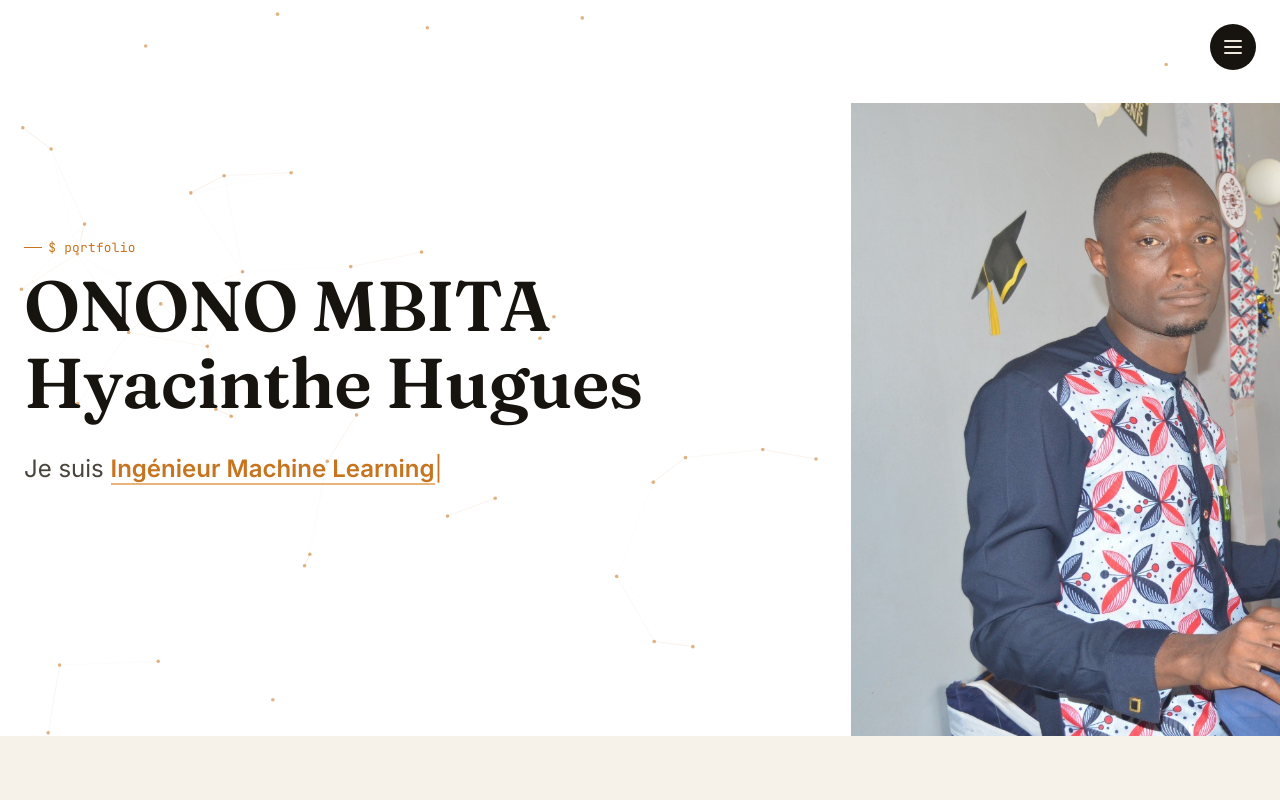
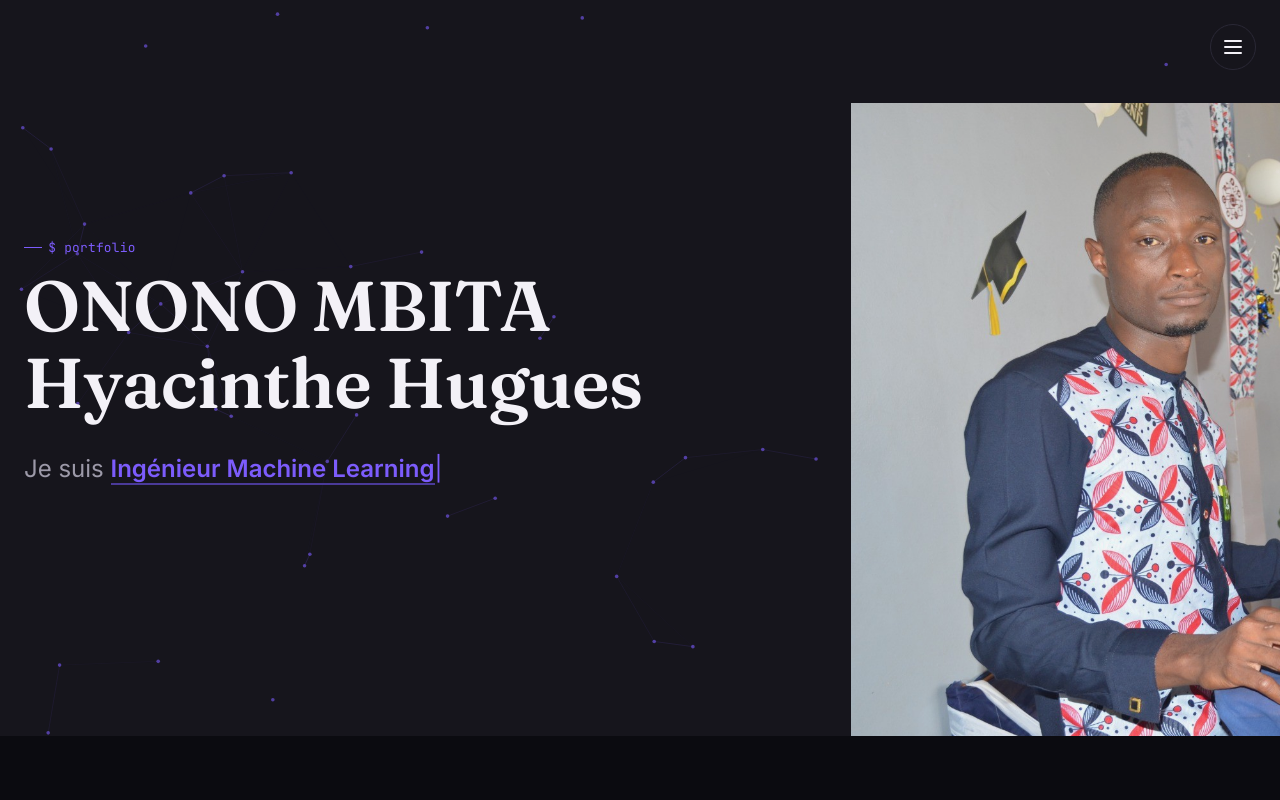
Before and after one commit to darrio56/site-vitrine-react, a React (Vite) app: page / in a window 1280 px wide. Shown: the top 800 px of the page. Built offline with nearby package versions, Linux system fonts and the light colour scheme.

Commit message:
Migration vers un thème sombre

```diff
--- a/src/components/Header.jsx
+++ b/src/components/Header.jsx
@@ -35,8 +35,8 @@ function NetworkCanvas() {
 
     function draw() {
       ctx.clearRect(0, 0, canvas.width, canvas.height)
-      ctx.fillStyle = 'rgba(198, 116, 31, 0.55)' // --accent
-      ctx.strokeStyle = 'rgba(198, 116, 31, 0.15)'
+      ctx.fillStyle = 'rgba(124, 92, 252, 0.6)' // --accent
+      ctx.strokeStyle = 'rgba(124, 92, 252, 0.18)'
 
       for (const node of nodes) {
         if (!prefersReducedMotion) {
--- a/src/index.css
+++ b/src/index.css
@@ -3,15 +3,15 @@
    + un fond papier chaud plutôt que le "cream + terracotta" par défaut.
 */
 :root {
-  --bg: #f6f2e9;
-  --surface: #ffffff;
-  --ink: #17140f;
-  --ink-soft: #4a453c;
-  --sidebar: #121016;
-  --sidebar-ink: #efe9dd;
-  --accent: #c6741f;
-  --accent-dim: #e7b57c;
-  --line: #e6ddc9;
+  --bg: #0b0b10;
+  --surface: #16151c;
+  --ink: #f3f1f7;
+  --ink-soft: #9c99a8;
+  --sidebar: #0b0b10;
+  --sidebar-ink: #f3f1f7;
+  --accent: #7c5cfc;
+  --accent-dim: #4a3a99;
+  --line: #2a2836;
 
   --font-display: 'Fraunces', serif;
   --font-body: 'Inter', system-ui, sans-serif;
@@ -167,8 +167,8 @@ button {
   width: 46px;
   height: 46px;
   border-radius: 50%;
-  border: none;
-  background: var(--ink);
+  border: 1px solid var(--line);
+  background: var(--surface);
   display: flex;
   flex-direction: column;
   align-items: center;
@@ -180,7 +180,7 @@ button {
 .menu-button span {
   width: 18px;
   height: 2px;
-  background: var(--sidebar-ink);
+  background: var(--ink);
   border-radius: 1px;
 }
 
```
